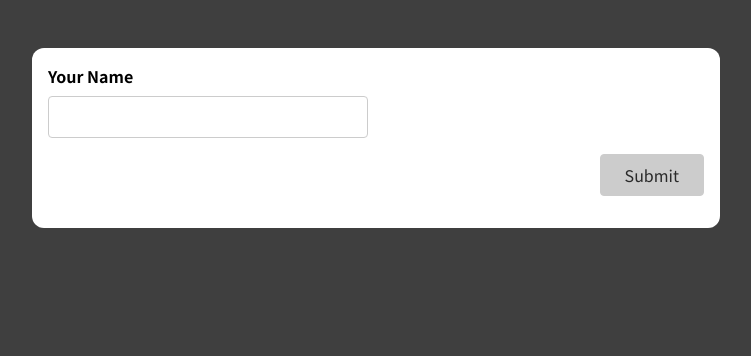
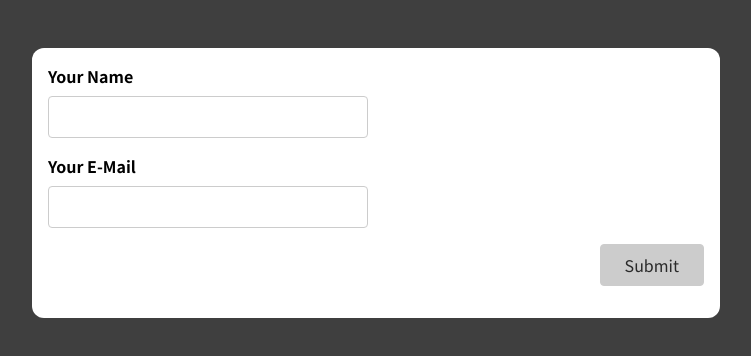
Before and after one commit to sara1989mohammadi/validation-form-react, a React (Create React App) app: page / in a window 1280 px wide. Shown: the top 356 px of the page, without its empty margins (264-1015 px from the left). Built offline with nearby package versions, Linux system fonts and the light colour scheme.

Commit message:
Re-Using The Custom Hook

```diff
--- a/src/components/SimpleInput.js
+++ b/src/components/SimpleInput.js
@@ -7,23 +7,36 @@
     hasError: nampeInputHasError,
     valueInputChangeHandler: nameInputChangeHandler,
     valueInputBluerHandler: nameInputBluerHandler,
-    reset: reset,
+    reset: resetName,
   } = UseInput((value) => value.trim() !== "");
 
+  const {
+    value: enteredEmail,
+    isValid: enteredEmailIsValid,
+    hasError: emailInputHasError,
+    valueInputChangeHandler: emailInputChangeHandler,
+    valueInputBluerHandler: emailInputBlurHandler,
+    reset: resetEmail,
+  } = UseInput((value) => value.includes("@"));
+
   let formIsValid = false;
-  if (enteredNameIsValid) {
+  if (enteredNameIsValid && enteredEmailIsValid) {
     formIsValid = true;
   }
 
   const submitHandler = (event) => {
     event.preventDefault();
-    if (!enteredNameIsValid) {
+    if (!enteredNameIsValid && !enteredEmailIsValid) {
       return;
     }
-    reset("");
+    resetName("");
+    resetEmail("");
   };
 
   const nameInputClasses = nampeInputHasError
+    ? "form-control invalid"
+    : "form-control";
+  const emailInputClasses = emailInputHasError
     ? "form-control invalid"
     : "form-control";
   return (
@@ -41,6 +54,20 @@
           <p className="error-text">Name must not be empty.</p>
         )}
       </div>
+      <div className={emailInputClasses}>
+        <label htmlFor="email">Your E-Mail</label>
+        <input
+          type="email"
+          id="email"
+          onChange={emailInputChangeHandler}
+          onBlur={emailInputBlurHandler}
+          value={enteredEmail}
+        />
+        {emailInputHasError && (
+          <p className="error-text">Please enter a valid email.</p>
+        )}
+      </div>
+
       <div className="form-actions">
         <button disabled={!formIsValid}>Submit</button>
       </div>
```
